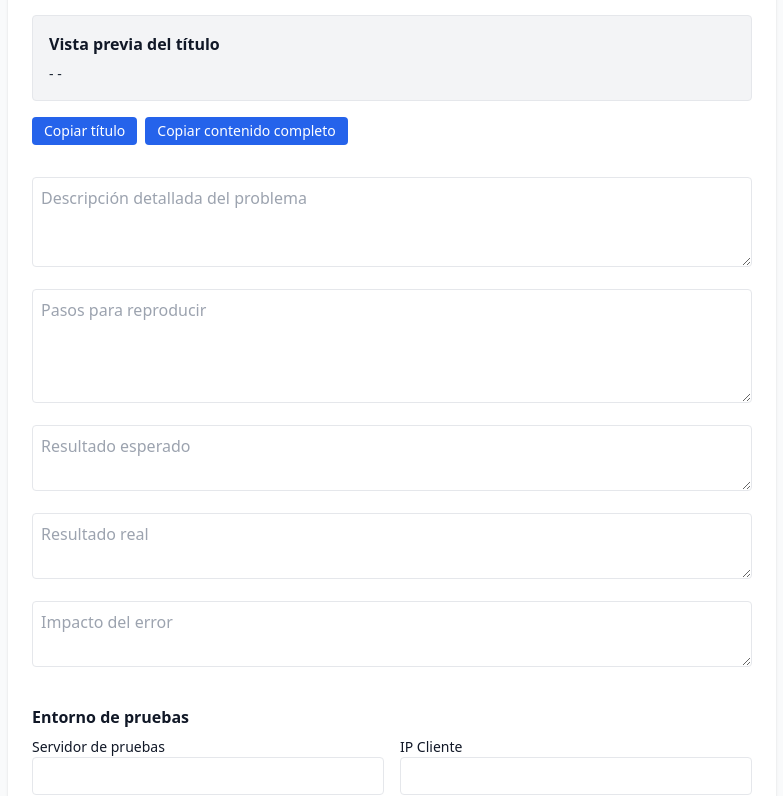
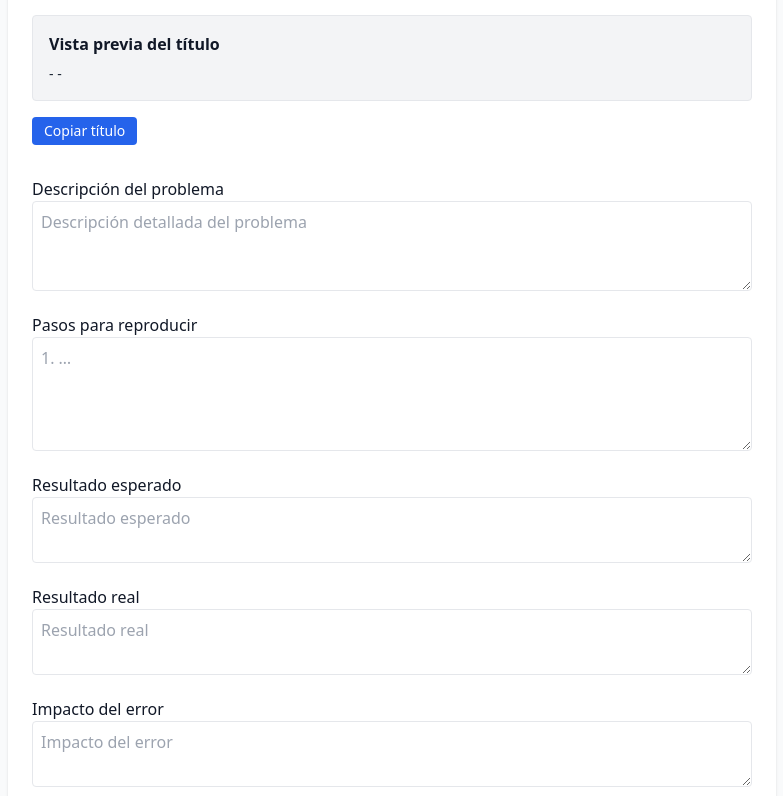
Before and after one commit to albope/jira-report-tool, a Next.js app: page /create-jira in a window 1280 px wide. Shown: the part 407-1203 px from the top of the page, without its empty margins (248-1031 px from the left). Built offline with nearby package versions, Linux system fonts and the light colour scheme.

Commit message:
Mejoras página JIRA II

```diff
--- a/src/components/CreateJiraForm.tsx
+++ b/src/components/CreateJiraForm.tsx
@@ -76,9 +76,9 @@ export default function CreateJiraForm() {
 
   const copyToClipboard = (txt: string) => navigator.clipboard.writeText(txt);
 
-  /* Genera el cuerpo con negritas */
+  /* Genera el cuerpo con negrita (<strong> en Jira ⇒ **texto**) */
   const buildContent = () => {
-    const bold = (t: string) => `*${t}:*`;
+    const bold = (t: string) => `**${t}:**`;
     const sec = (t: string, c: string) => `${bold(t)}\n${c.trim() || "_"}`;
 
     /* Entorno */
@@ -129,7 +129,7 @@ export default function CreateJiraForm() {
       <div className="flex items-center justify-between">
         <h2 className="text-2xl font-bold">Crear un nuevo JIRA</h2>
 
-        {/* Botón volver a la landing (misma estética solicitada) */}
+        {/* Botón volver a la landing (estética solicitada) */}
         <button
           onClick={() => router.push("/")}
           className="bg-blue-600 text-white px-4 py-2 rounded hover:bg-gray-600 transition-colors"
@@ -159,9 +159,7 @@ export default function CreateJiraForm() {
           />
         </div>
         <div>
-          <label className="block font-medium">
-            Descripción breve del error
-          </label>
+          <label className="block font-medium">Descripción breve del error</label>
           <input
             className="border p-2 rounded w-full"
             value={errorDesc}
@@ -170,29 +168,21 @@ export default function CreateJiraForm() {
           />
         </div>
 
-        {/* Vista previa título */}
         <JiraPreview title={title} />
 
-        {/* Botones copiar (mismo estilo y alineados) */}
-        <div className="flex gap-2">
+        {/* Botón copiar título (solo este aquí) */}
         <button
           onClick={() => copyToClipboard(title)}
           className="bg-blue-600 text-white px-3 py-1 rounded hover:bg-blue-700 text-sm"
         >
           Copiar título
         </button>
-
-          <button
-            onClick={() => copyToClipboard(content)}
-            className="bg-blue-600 text-white px-3 py-1 rounded hover:bg-blue-700 text-sm"
-          >
-            Copiar contenido completo
-          </button>
-        </div>
       </section>
 
       {/* ─────── Detalle problema ─────── */}
       <section className="space-y-4">
+        <div>
+          <label className="block font-medium">Descripción del problema</label>
           <textarea
             className="border p-2 rounded w-full"
             rows={3}
@@ -200,13 +190,21 @@ export default function CreateJiraForm() {
             onChange={(e) => setProblem(e.target.value)}
             placeholder="Descripción detallada del problema"
           />
+        </div>
+
+        <div>
+          <label className="block font-medium">Pasos para reproducir</label>
           <textarea
             className="border p-2 rounded w-full"
             rows={4}
             value={steps}
             onChange={(e) => setSteps(e.target.value)}
-          placeholder="Pasos para reproducir"
+            placeholder="1. …"
           />
+        </div>
+
+        <div>
+          <label className="block font-medium">Resultado esperado</label>
           <textarea
             className="border p-2 rounded w-full"
             rows={2}
@@ -214,6 +212,10 @@ export default function CreateJiraForm() {
             onChange={(e) => setExpected(e.target.value)}
             placeholder="Resultado esperado"
           />
+        </div>
+
+        <div>
+          <label className="block font-medium">Resultado real</label>
           <textarea
             className="border p-2 rounded w-full"
             rows={2}
@@ -221,6 +223,10 @@ export default function CreateJiraForm() {
             onChange={(e) => setActual(e.target.value)}
             placeholder="Resultado real"
           />
+        </div>
+
+        <div>
+          <label className="block font-medium">Impacto del error</label>
           <textarea
             className="border p-2 rounded w-full"
             rows={2}
@@ -228,6 +234,7 @@ export default function CreateJiraForm() {
             onChange={(e) => setImpact(e.target.value)}
             placeholder="Impacto del error"
           />
+        </div>
       </section>
 
       {/* ─────── Entorno de pruebas ─────── */}
@@ -328,7 +335,7 @@ export default function CreateJiraForm() {
             />
             <AppField
               id="os"
-              label="Sistema Operativo / Versión"
+              label="SO / Versión"
               placeholder="Android 13, iOS 16.5, Windows 11"
               value={os}
               setValue={setOs}
@@ -336,7 +343,7 @@ export default function CreateJiraForm() {
             <AppField
               id="device"
               label="Dispositivo de Pruebas"
-              placeholder="Pixel 8, iPhone 14 Pro, PC..."
+              placeholder="Pixel 8, iPhone 14 Pro, PC…"
               value={device}
               setValue={setDevice}
             />
@@ -400,12 +407,22 @@ export default function CreateJiraForm() {
             + Añadir campo
           </button>
         </div>
+
+        {/* ─────── Botón copiar contenido ─────── */}
+        <div className="mt-6">
+          <button
+            onClick={() => copyToClipboard(content)}
+            className="bg-blue-600 text-white px-3 py-1 rounded hover:bg-blue-700 text-sm"
+          >
+            Copiar contenido del JIRA
+          </button>
+        </div>
       </section>
     </div>
   );
 }
 
-/* ───────────── Sub-componentes ───────────── */
+/* ───────────── Sub-componentes reutilizables ───────────── */
 interface FieldProps {
   id: string;
   label: string;
@@ -436,7 +453,7 @@ function Field({ id, label, value, setValue, onHide }: FieldProps) {
   );
 }
 
-/* Campos APP reutilizables */
+/* Campos APP */
 function AppField({
   id,
   label,
@@ -466,6 +483,7 @@ function AppField({
     </div>
   );
 }
+
 function AppTextArea({
   id,
   label,
```
Lines whose indentation alone changed are shown as unchanged.
